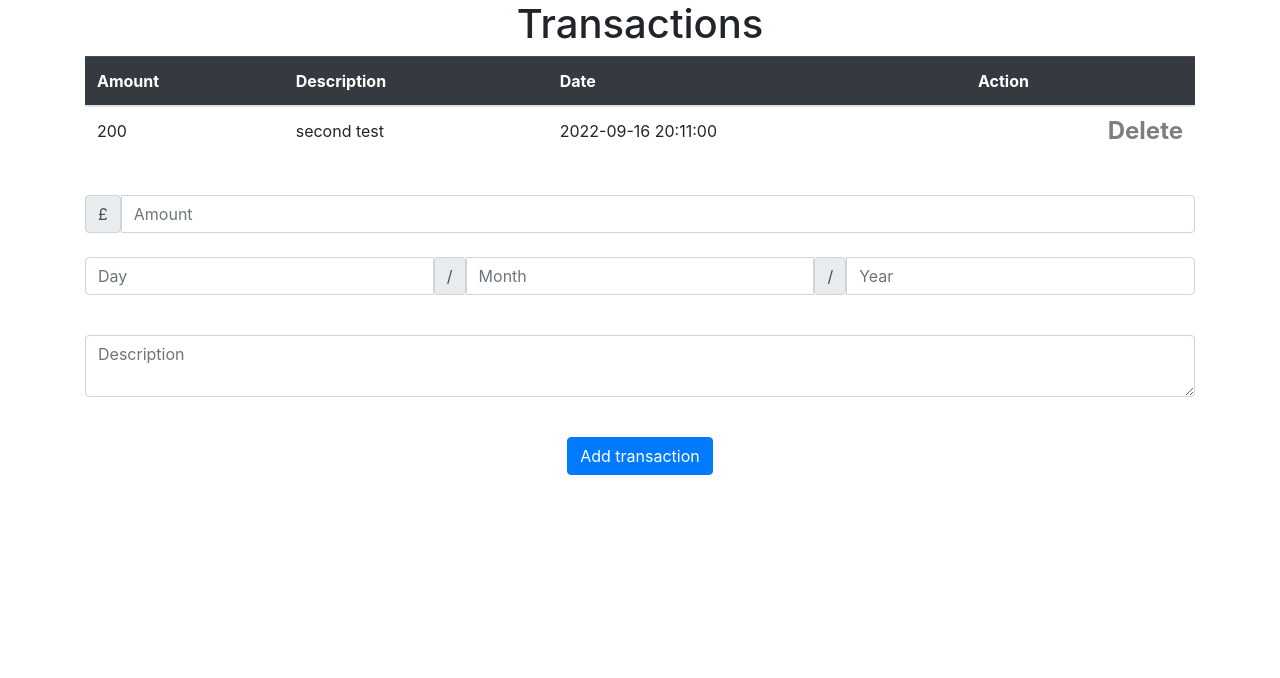
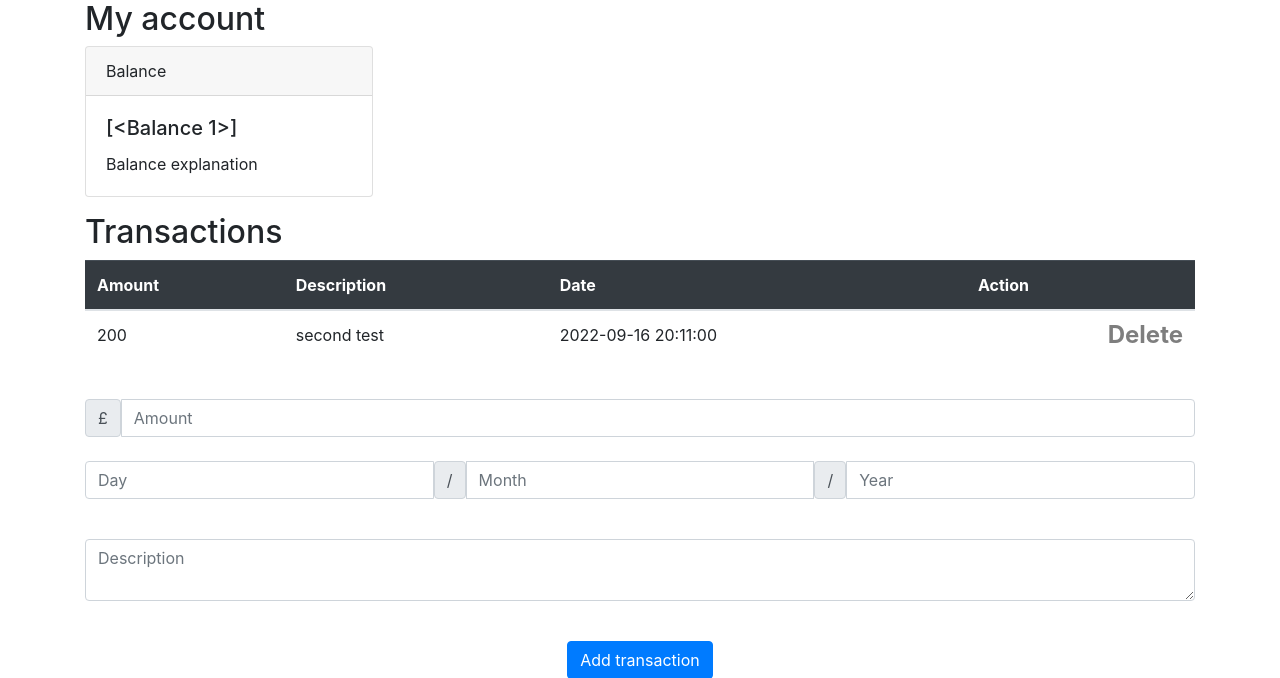
Before and after one commit to ndungu-kr/Fintra, a Flask app: page / in a window 1280 px wide. Shown: the part 56-734 px from the top of the page. Run offline with Flask 2, Linux system fonts and the light colour scheme; a user stored in the database is signed in; data comes from the database, SQL or seed files in the repository; tables that the repository leaves empty hold one stand-in row (values such as "Sample post"); some libraries are stand-ins or nearby versions.

Commit message:
Uncommited changes

```diff
--- a/website/templates/home.html
+++ b/website/templates/home.html
@@ -2,8 +2,18 @@
 {% block title %}Home{% endblock %}
 
 {% block content %}
-<h1 align="center">Transactions</h1>
+<h2 align="left">My account</h1>
+    <div class="card text-bg-primary mb-3" style="max-width: 18rem;">
+        <div class="card-header">Balance</div>
+        <div class="card-body">
+            <h5 class="card-title">{{ user.balance }}</h5>
+            <span>
+                <p class="card-text">Balance explanation</p>
+            </span>
+        </div>
+    </div>
 
+    <h2 align="left">Transactions</h1>
         <table id="transactions" class="table table-hover">
             <thead class="table-dark">
                 <th>Amount</th>
@@ -18,7 +28,8 @@
                     <td>{{ transaction.description }}</td>
                     <td>{{ transaction.date }}</td>
                     <td>
-                <button type="button" class="close" onClick="deleteTransaction({{ transaction.id }})">Delete</button>
+                        <button type="button" class="close"
+                            onClick="deleteTransaction({{ transaction.id }})">Delete</button>
                     </td>
                 </tr>
             </tbody>
--- a/website/views.py
+++ b/website/views.py
@@ -17,6 +17,8 @@ def home():
 
         if len(description) < 1:
             flash("Note is too short", category="error")
+        elif transaction_amount == 0:
+            flash("Please enter an amount", category="error")
         else:
             new_description = Transaction(
                 description=description,
@@ -24,9 +26,11 @@ def home():
                 amount=transaction_amount,
             )
             db.session.add(new_description)
+            db.session.add()
             db.session.commit()
             flash("Transaction successfully added.", category="success")
-
+    else:
+        pass
     return render_template("home.html", user=current_user)
 
 
```
Lines whose indentation alone changed are shown as unchanged.
